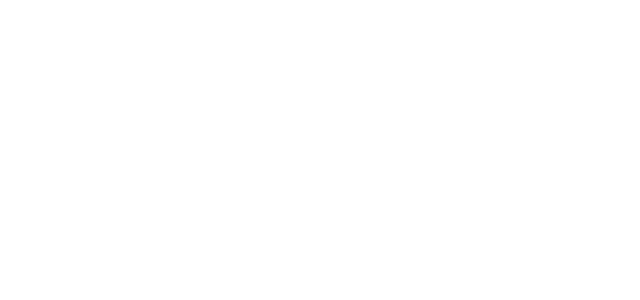
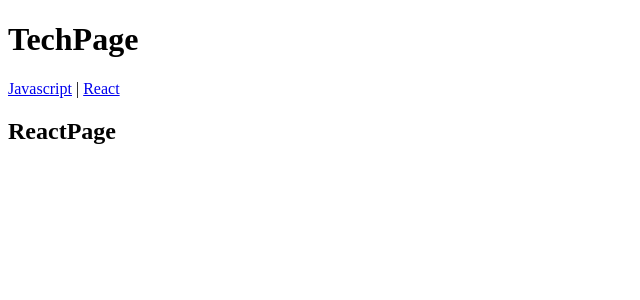
Before and after one commit to chaeeunj/zero-react-practice2, a React (Create React App) app in the folder my-app/: page /tech/react in a window 1280 px wide. Before the commit this address had no page. Shown: the top 300 px of the page, without its empty margins (0-640 px from the left). Built offline with nearby package versions, Linux system fonts and the light colour scheme.

Commit message:
Nested Routes 구성

```diff
--- a/my-app/src/App.js
+++ b/my-app/src/App.js
@@ -2,13 +2,18 @@
 import MainPage from './components/MainPage';
 import TechPage from './components/TechPage';
 import BlogPage from './components/BlogPage';
+import JavascriptPage from './components/JavascriptPage';
+import ReactPage from './components/ReactPage';
 
 function App() {
   return (
     <BrowserRouter>
       <Routes>
         <Route path={'/'} element={<MainPage />}></Route>
-        <Route path={'/tech'} element={<TechPage />}></Route>
+        <Route path={'/tech'} element={<TechPage />}>
+          <Route path="javascript" element={<JavascriptPage />}></Route>
+          <Route path="react" element={<ReactPage />}></Route>
+        </Route>
         <Route path={'/blog'} element={<BlogPage />}></Route>
       </Routes>
     </BrowserRouter>
--- /dev/null
+++ b/my-app/src/components/JavascriptPage.js
@@ -0,0 +1,9 @@
+import React from 'react';
+
+export default function JavascriptPage() {
+  return (
+    <div>
+      <h2>JavascriptPage</h2>
+    </div>
+  );
+}
--- /dev/null
+++ b/my-app/src/components/ReactPage.js
@@ -0,0 +1,9 @@
+import React from 'react';
+
+export default function ReactPage() {
+  return (
+    <div>
+      <h2>ReactPage</h2>
+    </div>
+  );
+}
--- a/my-app/src/components/TechPage.js
+++ b/my-app/src/components/TechPage.js
@@ -1,9 +1,13 @@
 import React from 'react';
+import { Outlet, Link } from 'react-router-dom';
 
 export default function TechPage() {
   return (
     <div>
       <h1>TechPage</h1>
+      <Link to="/tech/javascript">Javascript</Link> |{' '}
+      <Link to="/tech/react">React</Link>
+      <Outlet />
     </div>
   );
 }
```
